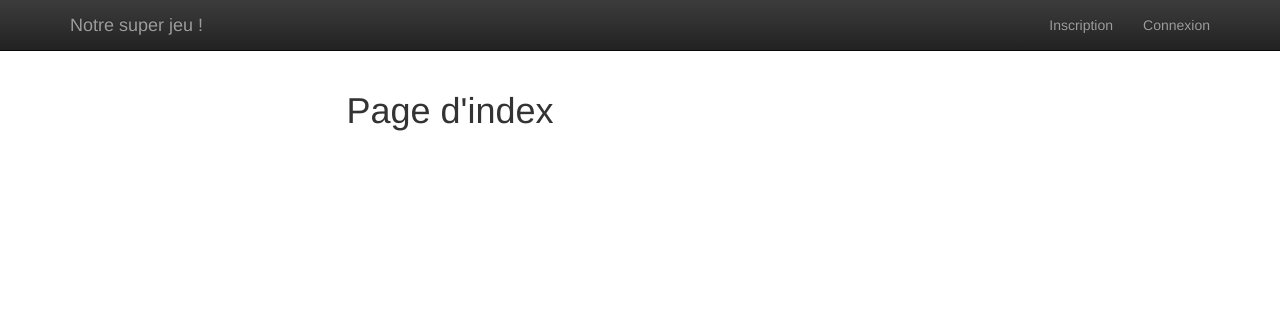
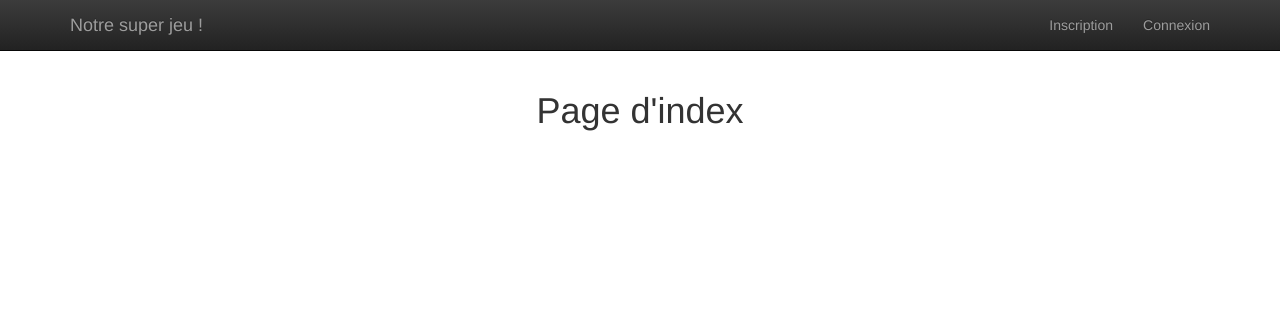
Before and after one commit to batebates/L3ProjetWeb, a Django app: page / in a window 1280 px wide. Shown: the top 311 px of the page. Run offline with Django 3.2, Linux system fonts and the light colour scheme; some libraries are stand-ins or nearby versions.

Commit message:
rien fait

```diff
--- a/BDR/core/templates/core/base.html
+++ b/BDR/core/templates/core/base.html
@@ -20,7 +20,6 @@
   <link rel="stylesheet" href="{% static  "css/base.css" %}">
   </head>
   <body>
-
 <div class="navbar navbar-inverse navbar-static-top">
   <div class="container">
     <div class="navbar-header">
@@ -35,7 +34,7 @@
 </div>
 
   <div class="container">
-    <div class="col-xs-8">
+    <div class="col-md-12-xs-8">
 	<center>
       {% block content %}
       {% endblock %}
```
Also changed, not shown: 2 other files.
